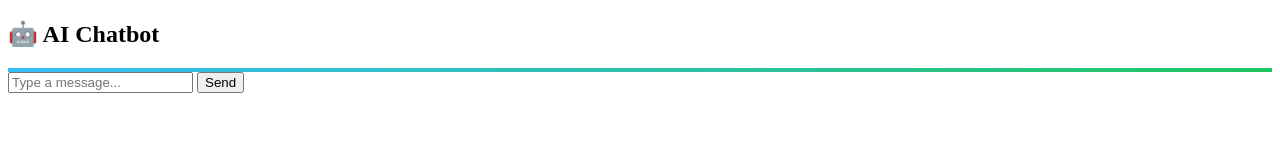
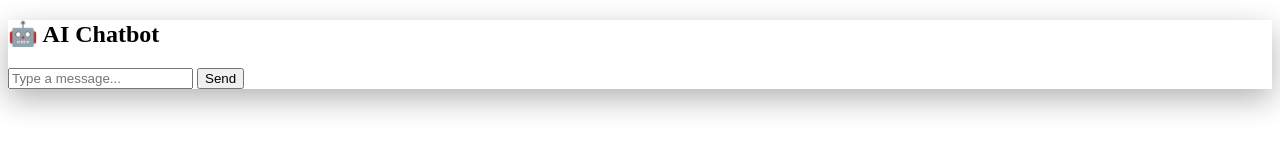
Before and after one commit to codewithmohin/Fly, a plain HTML site: page index.html in a window 1280 px wide. Drawn offline with Linux system fonts and the light colour scheme.

Commit message:
css code updated

```diff
--- a/style.css
+++ b/style.css
@@ -1,5 +1,6 @@
-#chat-box {
-    border: 2px solid transparent;
-    background: linear-gradient(#020617, #020617) padding-box,
-                linear-gradient(45deg, #38bdf8, #22c55e) border-box;
+.chat-container {
+    box-shadow: 0 10px 30px rgba(0,0,0,0.3);
 }
+.message {
+    box-shadow: 0 2px 10px rgba(0,0,0,0.1);
+}
```
